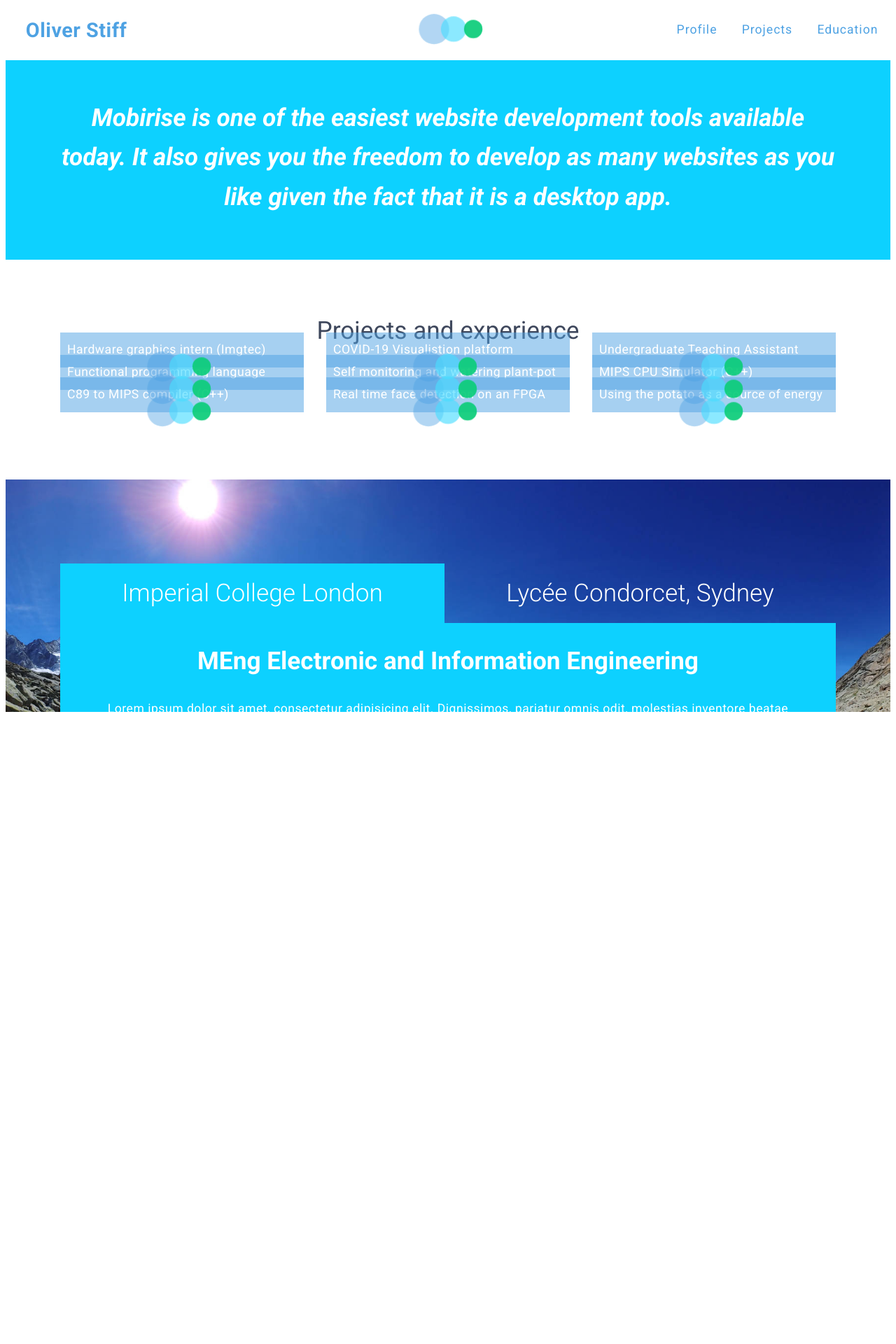
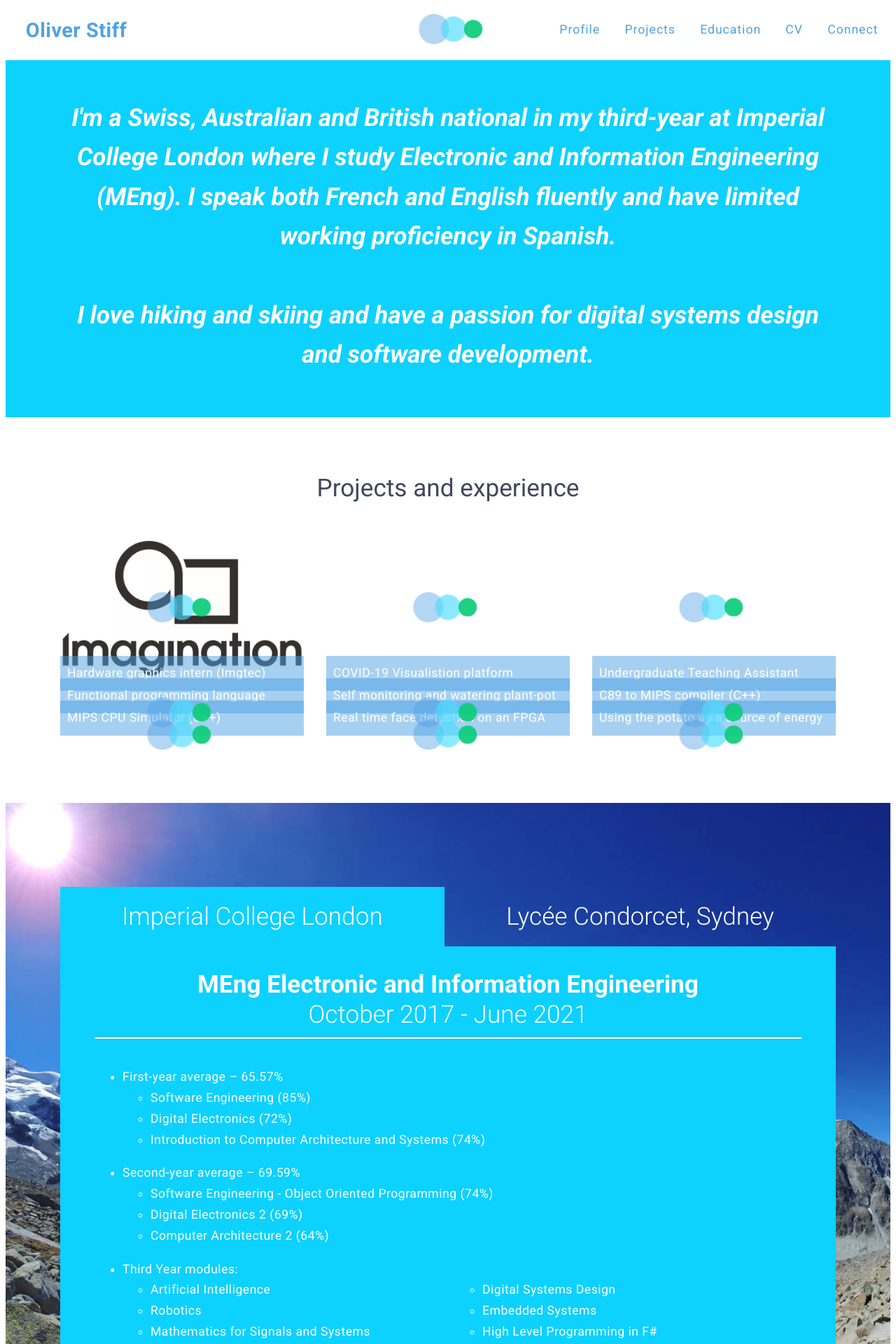
Before and after one commit to ostiff/ostiff.github.io, a PHP site: page /index.html in a window 1280 px wide. Shown: the top 1920 px of the page at 70% size. Before the commit the page ends 1017 px from the top, so only its background shows below. Run offline with PHP 8.4, Linux system fonts and the light colour scheme; some libraries are stand-ins or nearby versions.

Commit message:
Portfolio Submission (#1)
* Add: CV opens in new tab

* refactor

* Add: dates

* add: education section

* Edit: modal grid

* progress

* add: paragraphs for face detect/simulator

* add: pics/gifs

* add/edit pics

* change pic extensions

* Update modal.js

* add: covid / plant pot content

* change: tpe pic

* Add: pics / face detection text

* Update modal.js

* Edit link colour

* Add: style/links

* Edit: modal content

* edit: bio

* Add: responsive modal grid

* Add: uta pic

```diff
--- /dev/null
+++ b/css/svg-style.css
@@ -0,0 +1,3 @@
+svg:hover {
+    color: #232323;
+}
--- a/index.html
+++ b/index.html
@@ -29,17 +29,18 @@
     <script async custom-element="amp-selector" src="https://cdn.ampproject.org/v0/amp-selector-0.1.js"></script>
 
     <link rel="stylesheet" type="text/css" href="./css/modal-grid.css">
-
+    <link rel="stylesheet" type="text/css" href="./css/svg-style.css">
 
 
 </head>
-<body><amp-sidebar id="sidebar" class="cid-s4qFFUW6h8" layout="nodisplay" side="right">
+<body>
+<a name="top"></a>
+<amp-sidebar id="sidebar" class="cid-s4qFFUW6h8" layout="nodisplay" side="right">
     <div class="builder-sidebar" id="builder-sidebar">
         <button on="tap:sidebar.close" class="close-sidebar">
             <span></span>
             <span></span>
         </button>
-
 
         <ul class="navbar-nav nav-dropdown" data-app-modern-menu="true"><li class="nav-item">
             <a class="nav-link link text-primary display-7" href="index.html#content16-c">
@@ -50,17 +51,12 @@
                 <a class="nav-link link text-primary display-7" href="index.html#tab1-8">
                     Education</a>
             </li></ul>
-
-
     </div>
 </amp-sidebar>
 <section class="menu horizontal-menu cid-s4qFFUW6h8" id="menu2-3">
-
-
-
-
     <nav class="navbar navbar-dropdown navbar-expand-lg navbar-fixed-top">
         <div class="menu-container container-fluid">
+            <a href="#top">
                 <div class="navbar-brand">
           <span class="navbar-logo">
               <amp-img src="assets/images/bitmoji-128x128.png" layout="responsive" width="45" height="45" alt="Mobirise" class="mobirise-loader">
@@ -75,17 +71,26 @@
           </span>
                     <p class="brand-name mbr-fonts-style mbr-bold display-5">Oliver Stiff</p>
                 </div>
+            </a>
             <div class="collapse navbar-collapse" id="navbarSupportedContent">
 
-                <ul class="navbar-nav nav-dropdown" data-app-modern-menu="true"><li class="nav-item">
-                    <a class="nav-link link text-primary display-7" href="index.html#content16-c">
-                        Profile</a>
-                </li><li class="nav-item"><a class="nav-link link text-primary display-7" href="index.html#gallery1-4" aria-expanded="false">
-                    Projects</a></li>
+                <ul class="navbar-nav nav-dropdown" data-app-modern-menu="true">
                     <li class="nav-item">
-                        <a class="nav-link link text-primary display-7" href="index.html#tab1-8">
-                            Education</a>
-                    </li></ul>
+                        <a class="nav-link link text-primary display-7" href="#top">Profile</a>
+                    </li>
+                    <li class="nav-item">
+                        <a class="nav-link link text-primary display-7" href="index.html#gallery1-4" aria-expanded="false">Projects</a>
+                    </li>
+                    <li class="nav-item">
+                        <a class="nav-link link text-primary display-7" href="index.html#tab1-8">Education</a>
+                    </li>
+                    <li class="nav-item">
+                        <a class="nav-link link text-primary display-7" href="index.html#content5-x">CV</a>
+                    </li>
+                    <li class="nav-item">
+                        <a class="nav-link link text-primary display-7" href="index.html#social-follow-6">Connect</a>
+                    </li>
+                </ul>
 
 
             </div>
@@ -99,24 +104,21 @@
         </div>
     </nav>
 
-    <!-- AMP plug -->
-
-
 </section>
-
+<a name="profile"></a>
 <section class="engine"><a href="https://mobirise.info/l">free website templates</a></section><section class="content16 mbr-section article cid-s4qZYve06T" id="content16-c">
-
-
 
     <div class="container">
         <div class="mbr-text align-center mbr-fonts-style mbr-white mbr-bold mbr-py-4 display-2">
-            <em>Mobirise is one of the easiest website development tools available today. It also gives you the freedom to develop as many websites as you like given the fact that it is a desktop app.</em>
+            <em>I'm a Swiss, Australian and British national in my third-year at Imperial College London where I
+                study Electronic and Information Engineering (MEng). I speak both French and English fluently and have
+                limited working proficiency in Spanish.</em><br><br>
+            <em>I love hiking and skiing and have a passion for digital systems design and software development. </em>
         </div>
     </div>
 </section>
 
 <section class="amp-lightbox-gallery cid-s4qFJg6cNV" id="gallery1-4">
-
 
     <div class="container">
         <div class="title mbr-pb-4">
@@ -126,8 +128,8 @@
         <div class="mbr-row">
             <div class="item gallery-image mbr-col-md-6 mbr-col-sm-12 mbr-col-lg-4">
                 <div id="modal-0" class="item-wrapper">
-                    <amp-img src="assets/images/mbr-1-1920x1280.jpg" layout="responsive" width="348" height="232" alt="image" class="placeholder-loader lb-image">
-                        <div placeholder="" class="placeholder">
+                    <amp-img src="assets/images/2020-logo-stacked-2.webp" layout="responsive" width="348.689407540395" height="234" alt="image" class="placeholder-loader lb-image i-amphtml-element i-amphtml-layout-responsive i-amphtml-layout-size-defined i-amphtml-layout" i-amphtml-layout="responsive"><i-amphtml-sizer slot="i-amphtml-svc" style="padding-top: 67.1084%;"></i-amphtml-sizer>
+                        <div placeholder="" class="placeholder amp-hidden">
                             <div class="mobirise-spinner">
                                 <em></em>
                                 <em></em>
@@ -135,9 +137,11 @@
                             </div></div>
 
                         <p class="item-sign mbr-fonts-style mbr-py-1 display-7">Hardware graphics intern (Imgtec)</p>
-                    </amp-img>
+
+                        <img decoding="async" alt="image" src="assets/images/2020-logo-stacked-2.webp" class="i-amphtml-fill-content i-amphtml-replaced-content"></amp-img>
                 </div>
-            </div><div class="item gallery-image mbr-col-md-6 mbr-col-sm-12 mbr-col-lg-4">
+            </div>
+            <div class="item gallery-image mbr-col-md-6 mbr-col-sm-12 mbr-col-lg-4">
                 <div id="modal-1" class="item-wrapper">
                     <amp-img src="assets/images/detail-view-2.png" layout="responsive" width="412.4177869700103" height="232" alt="image" class="placeholder-loader lb-image">
                         <div placeholder="" class="placeholder">
@@ -153,7 +157,7 @@
             </div>
             <div class="item gallery-image mbr-col-md-6 mbr-col-sm-12 mbr-col-lg-4">
                 <div id="modal-2" class="item-wrapper">
-                    <amp-img src="assets/images/02.jpg" layout="responsive" width="348" height="232" alt="image" class="placeholder-loader lb-image">
+                    <amp-img src="assets/images/uta.png" layout="responsive" width="348" height="232" alt="image" class="placeholder-loader lb-image">
                         <div placeholder="" class="placeholder">
                             <div class="mobirise-spinner">
                                 <em></em>
@@ -168,7 +172,7 @@
 
             <div class="item gallery-image mbr-col-md-6 mbr-col-sm-12 mbr-col-lg-4">
                 <div id="modal-3" class="item-wrapper">
-                    <amp-img src="assets/images/mbr-1920x1276.jpg" layout="responsive" width="349.0909090909091" height="232" alt="image" class="placeholder-loader lb-image">
+                    <amp-img src="assets/images/blue.png" layout="responsive" width="349.0909090909091" height="232" alt="image" class="placeholder-loader lb-image">
                         <div placeholder="" class="placeholder">
                             <div class="mobirise-spinner">
                                 <em></em>
@@ -194,7 +198,7 @@
             </div>
         </div><div class="item gallery-image mbr-col-md-6 mbr-col-sm-12 mbr-col-lg-4">
             <div id="modal-5" class="item-wrapper">
-                <amp-img src="assets/images/03.jpg" layout="responsive" width="348" height="232" alt="image" class="placeholder-loader lb-image">
+                <amp-img src="assets/images/mips.png" layout="responsive" width="348" height="232" alt="image" class="placeholder-loader lb-image">
                     <div placeholder="" class="placeholder">
                         <div class="mobirise-spinner">
                             <em></em>
@@ -202,7 +206,7 @@
                             <em></em>
                         </div></div>
 
-                    <p class="item-sign mbr-fonts-style mbr-py-1 display-7">MIPS CPU Simulator (C++)</p>
+                    <p class="item-sign mbr-fonts-style mbr-py-1 display-7">C89 to MIPS compiler (C++)</p>
                 </amp-img>
             </div>
         </div>
@@ -216,7 +220,7 @@
                                 <em></em>
                             </div></div>
 
-                        <p class="item-sign mbr-fonts-style mbr-py-1 display-7">C89 to MIPS compiler (C++)</p>
+                        <p class="item-sign mbr-fonts-style mbr-py-1 display-7">MIPS CPU Simulator (C++)</p>
                     </amp-img>
                 </div>
             </div>
@@ -252,9 +256,6 @@
 </section>
 
 <section class="mbr-section tab1 cid-s4qMBJlqQM" id="tab1-8">
-
-
-
     <div class="container">
         <amp-selector role="tablist" layout="container" class="ampTabContainer mbr-flex flex-wrap">
             <div role="tab" class="tab-button" selected="" option="a">
@@ -263,30 +264,65 @@
             <div role="tabpanel" class="tab-content mbr-py-4 mbr-px-5">
                 <h2 class="mbr-section-title mbr-fonts-style align-center mbr-white mbr-light display-2"><strong>MEng Electronic and Information Engineering
                 </strong></h2>
-                <p class="mbr-fonts-style mbr-white align-center display-7 mbr-pt-4"><span>Lorem ipsum dolor sit amet, consectetur adipisicing elit. Dignissimos, pariatur omnis odit, molestias inventore beatae adipisci fugiat fugit itaque minus explicabo iure deserunt corporis minima vitae dicta et libero sit.</span><span>Nihil cumque aspernatur nam fugiat iusto error, distinctio, dolorum explicabo nobis. Voluptatem dolores, laudantium qui aspernatur recusandae velit, molestiae facilis harum itaque quisquam! Porro dolorem, pariatur rerum ullam dolores non?</span></p>
+                <h3 class="mbr-section-subtitle mbr-fonts-style align-center mbr-white mbr-light display-2">October 2017 - June 2021</h3>
+                <hr style="height: 3px; color: white; background-color: white">
+                <ul class="mbr-fonts-style mbr-white display-7 mbr-pt-4">
+                    <li>First-year average – 65.57%
+                        <ul>
+                            <li>Software Engineering (85%)</li>
+                            <li>Digital Electronics (72%)</li>
+                            <li>Introduction to Computer Architecture and Systems (74%)</li>
+                        </ul>
+                    </li>
+                    <br>
+                    <li>Second-year average – 69.59%
+                        <ul>
+                            <li>Software Engineering - Object Oriented Programming (74%)</li>
+                            <li>Digital Electronics 2 (69%)</li>
+                            <li>Computer Architecture 2 (64%)</li>
+                        </ul>
+                    </li>
+                    <br>
+                    <li>Third Year modules:
+                        <ul style="  columns: 2;-webkit-columns: 2; -moz-columns: 2;">
+                            <li>Artificial Intelligence</li>
+                            <li>Robotics</li>
+                            <li>Mathematics for Signals and Systems</li>
+                            <li>Managerial Economics</li>
+                            <li>Digital Systems Design</li>
+                            <li>Embedded Systems</li>
+                            <li>High Level Programming in F#</li>
+                            <li>Machine Learning</li>
+                        </ul>
+                    </li>
+                </ul>
             </div>
 
             <div role="tab" class="tab-button" option="b">
                 <h3 class="tab-head mbr-fonts-style mbr-white mbr-light mbr-py-3 mbr-px-2 display-2">Lycée Condorcet, Sydney</h3>
             </div>
             <div role="tabpanel" class="tab-content mbr-py-4 mbr-px-5">
-                <h2 class="mbr-section-title mbr-fonts-style align-center mbr-white mbr-light display-2"><strong>French baccalaureate (Scientific stream)</strong></h2>
-                <p class="mbr-fonts-style mbr-white align-center display-7 mbr-pt-4">Lorem ipsum dolor sit amet, consectetur adipisicing elit. Dignissimos, pariatur omnis odit, molestias inventore beatae adipisci fugiat fugit itaque minus explicabo iure deserunt corporis minima vitae dicta et libero sit.Nihil cumque aspernatur nam fugiat iusto error, distinctio, dolorum explicabo nobis. Voluptatem dolores, laudantium qui aspernatur recusandae velit, molestiae facilis harum itaque quisquam! Porro dolorem, pariatur rerum ullam dolores non?
-                </p>
+                <h2 class="mbr-section-title mbr-fonts-style align-center mbr-white mbr-light display-2"><strong>French baccalaureate</strong></h2>
+                <h3 class="mbr-section-subtitle mbr-fonts-style align-center mbr-white mbr-light display-2">2008-2017</h3>
+                <hr style="height: 3px; color: white; background-color: white">
+                <ul class="mbr-fonts-style mbr-white display-7 mbr-pt-4">
+                    <li>Scientific stream, awarded with highest honours, 18.57/20 overall
+                        <ul>
+                            <li>19/20 in Mathematics</li>
+                            <li>18/20 in Physics and Chemistry (specialisation)</li>
+                        </ul>
+                    </li>
+                </ul>
             </div>
-
         </amp-selector>
     </div>
 
 </section>
 
 <section class="mbr-section content5 cid-s4rJtrhPv4" id="content5-x">
-
-
-
     <div class="container">
         <div class="mbr-row mbr-jc-c">
-            <div class="mbr-section-btn mbr-col-md-12 mbr-col-sm-12 mbr-col-lg-8 align-center"><a class="btn btn-black-outline display-4" href="assets/files/oliver_stiff_CV.pdf">Download my CV</a></div>
+            <div class="mbr-section-btn mbr-col-md-12 mbr-col-sm-12 mbr-col-lg-8 align-center"><a class="btn btn-black-outline display-4" target="_blank" href="assets/files/oliver_stiff_CV.pdf">Download my CV</a></div>
         </div>
     </div>
 </section>
@@ -311,13 +347,9 @@
 </section>
 
 <section class="footer1 cid-s4qFRyYyP0" id="footer1-7">
-
-
-
     <div class="container">
         <div class="align-center mbr-white mbr-p-1">
             <p class="mbr-text mbr-fonts-style  display-7">
-                Some footer stuff/ contact??
             </p>
         </div>
     </div>
@@ -330,125 +362,31 @@
     <div id="modal-content" class="modal-content">
         <div class="md-grid-container">
             <div class="md-modal-heading">
-                <h2>
+                <h2 class="mbr-section-subtitle mbr-fonts-style display-2">
                     <span class="right close vertical-middle">&times;</span><span class="left vertical-middle" id="modal-name"></span>
                 </h2>
             </div>
             <div class="md-modal-body">
-                <div class="md-modal-left" id="modal-left">
-                    <p>A</p>
+                <div class="md-modal-left">
+                    <div id="modal-left"></div>
                 </div>
                 <div class="md-modal-right">
                     <div class="md-modal-right-top" id="modal-right-top">
-                        <p>C</p>
+                        <ul>
+                            <li id="li-date"></li>
+                            <li>Link: <a id="li-link" href="" target="_blank"></a></li>
+                        </ul>
                     </div>
-                    <div class="md-modal-right-bottom" id="modal-right-bottom">
-                        <p>B</p>
+                    <div class="md-modal-right-bottom">
+                        <div id="modal-right-bottom"></div>
                     </div>
                 </div>
-
             </div>
         </div>
     </div>
 </div>
 
-<script>
-    const modal = document.getElementById("myModal");
-    const navbar = document.getElementsByClassName("navbar")[0];
-    const span = document.getElementsByClassName("close")[0];
-    const modal_name = document.getElementById("modal-name");
-    const modal_left = document.getElementById("modal-left");
-    const modal_right_top = document.getElementById("modal-right-top");
-    const modal_right_bottom = document.getElementById("modal-right-bottom");
-
-    const modal_content = [
-        [
-            "Hardware graphics intern (Imgtec)",
-            "general stuff",
-            "future work?/links",
-            "picture"
-        ],
-        [
-            "COVID-19 Visualistion platform",
-            "general stuff",
-            "future work?/links",
-            "picture"
-        ],
-        [
-            "Undergraduate Teaching Assistant",
-            "general stuff",
-            "future work?/links",
-            "picture"
-        ],
-        [
-            "Functional programming language",
-            "general stuff",
-            "future work?/links",
-            "picture"
-        ],
-        [
-            "Self monitoring and watering plant-pot",
-            "general stuff",
-            "future work?/links",
-            "picture"
-        ]
-        ,
-        [
-            "MIPS CPU Simulator (C++)",
-            "general stuff",
-            "future work?/links",
-            "picture"
-        ],
-        [
-            "C89 to MIPS compiler (C++)",
-            "general stuff",
-            "future work?/links",
-            "picture"
-        ],
-        [
-            "Real time face detection on an FPGA",
-            "general stuff",
-            "future work?/links",
-            "picture"
-        ],
-        [
-            "Using the potato as a source of energy",
-            "general stuff",
-            "future work?/links",
-            "picture"
-        ],
-    ]
-
-    let modal_arr = [];
-    for (let i = 0; i < 9; i++) {
-        modal_arr.push(document.getElementById("modal-" + String(i)));
-    }
-
-    modal_arr.forEach(function (name, i) {
-        name.onclick = function() {
-            modal_name.innerHTML = modal_content[i][0] || "";
-            modal_left.innerHTML = modal_content[i][1] || "";
-            modal_right_top.innerHTML = modal_content[i][2] || "";
-            modal_right_bottom.innerHTML = modal_content[i][3] || "";
-            modal.style.display = "block";
-        }
-    });
-
-    span.onclick = function() {
-        modal.style.display = "none";
-    }
-
-    navbar.onclick = function() {
-        modal.style.display = "none";
-    }
-
-    window.onclick = function(event) {
-        if (event.target === modal) {
-            modal.style.display = "none";
-        }
-    }
-
-</script>
+<script src="js/modal.js"></script>
 
 </body>
 </html>
```
Also changed, not shown: css/modal-grid.css (+76 -17 lines), js/modal.js (added, +226 -0 lines), assets/images/2020-logo-stacked-2.png (added), assets/images/2020-logo-stacked-2.webp (added), assets/images/IMP_ML_W_N_CLEAR-SPACE.png (added), assets/images/blue.png (added), assets/images/compiler_languages.png (added), assets/images/detail-view.gif (added), assets/images/distillation.png (added), assets/images/distillation.webp (added), assets/images/mips.png (added), assets/images/plant-pot.jpg (added), assets/images/simulator_languages.png (added), assets/images/tpe.jpg (added), 1 more files, 1 other file. Lines whose indentation alone changed are shown as unchanged.
